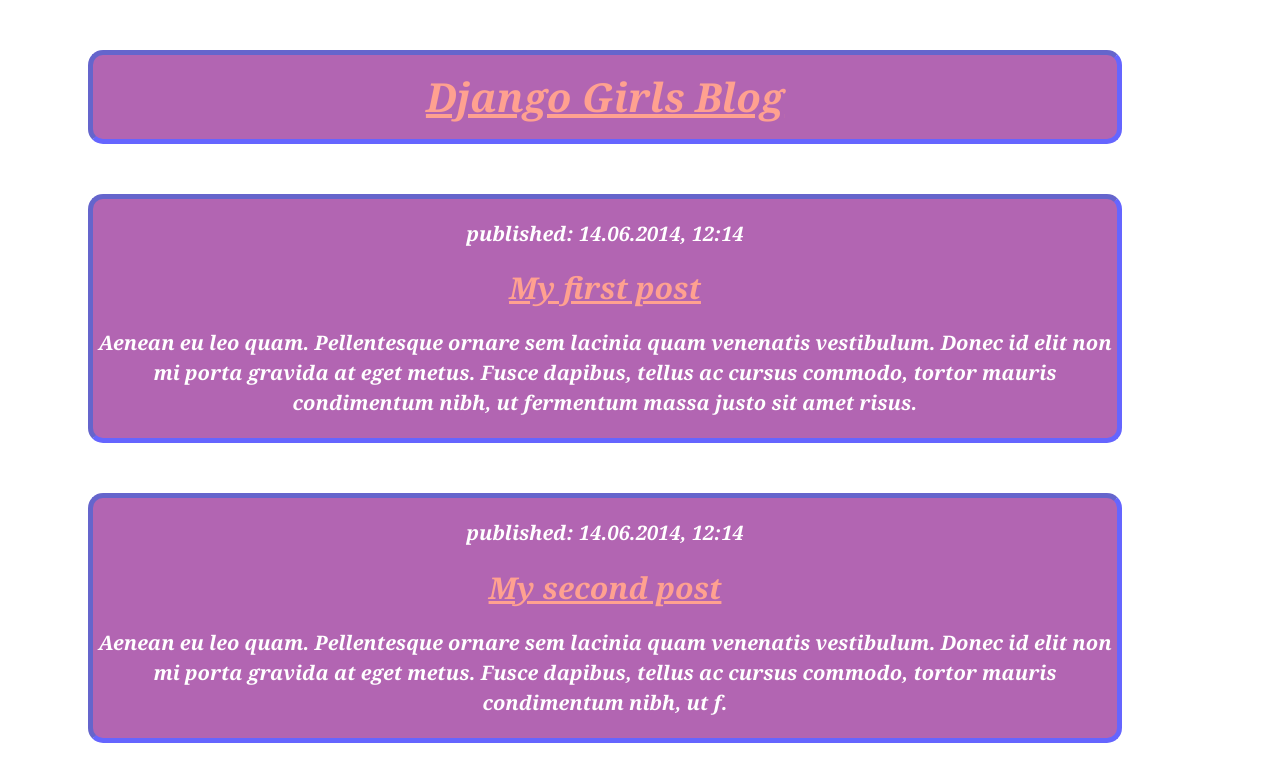
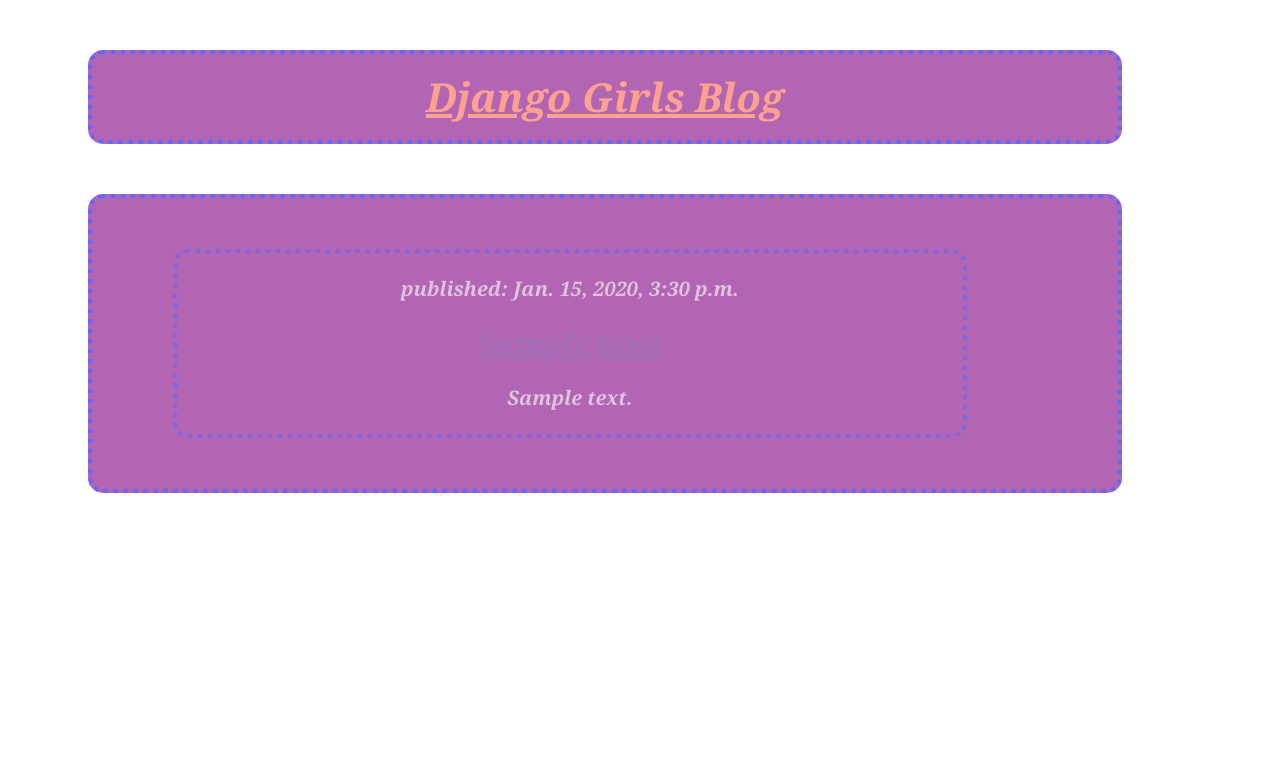
Before and after one commit to ShachiSingh-101/my-first-blog, a Django app: page / in a window 1280 px wide. Shown: the top 782 px of the page. Run offline with Django 3.2, Linux system fonts and the light colour scheme; tables that the repository leaves empty hold one stand-in row (values such as "Sample post").

Commit message:
Modified templates to display posts from database.

```diff
--- a/blog/templates/blog/post_list.html
+++ b/blog/templates/blog/post_list.html
@@ -8,7 +8,7 @@
               color:white;
               font: italic bold 20px/30px Georgia, serif;
               text-align: center;
-              border-style: inset;
+              border-style: dotted;
               border-color: blue;
               border-radius: 15px;
               border-width: thick;
@@ -26,15 +26,13 @@
         </div>
 
         <div>
-            <p>published: 14.06.2014, 12:14</p>
-            <h2><a href=""style="color:Tomato;"font: 20px Arial, sans-serif;>My first post</a></h2>
-            <p>Aenean eu leo quam. Pellentesque ornare sem lacinia quam venenatis vestibulum. Donec id elit non mi porta gravida at eget metus. Fusce dapibus, tellus ac cursus commodo, tortor mauris condimentum nibh, ut fermentum massa justo sit amet risus.</p>
-        </div>
-
-        <div>
-            <p>published: 14.06.2014, 12:14</p>
-            <h2 ><a href=""style="color:Tomato;">My second post</a></h2>
-            <p>Aenean eu leo quam. Pellentesque ornare sem lacinia quam venenatis vestibulum. Donec id elit non mi porta gravida at eget metus. Fusce dapibus, tellus ac cursus commodo, tortor mauris condimentum nibh, ut f.</p>
+            {% for post in posts %}
+                <div>
+                    <p>published: {{ post.published_date }}</p>
+                    <h2><a href="">{{ post.title }}</a></h2>
+                    <p>{{ post.text|linebreaksbr }}</p>
+                </div>
+            {% endfor %}
         </div>
     </body>
 </html>
--- a/blog/views.py
+++ b/blog/views.py
@@ -1,3 +1,6 @@
 from django.shortcuts import render
+from django.utils import timezone
+from .models import Post
 def post_list(request):
-    return render(request, 'blog/post_list.html', {})
+    posts = Post.objects.filter(published_date__lte=timezone.now()).order_by('published_date')
+    return render(request, 'blog/post_list.html', {'posts': posts})
```
